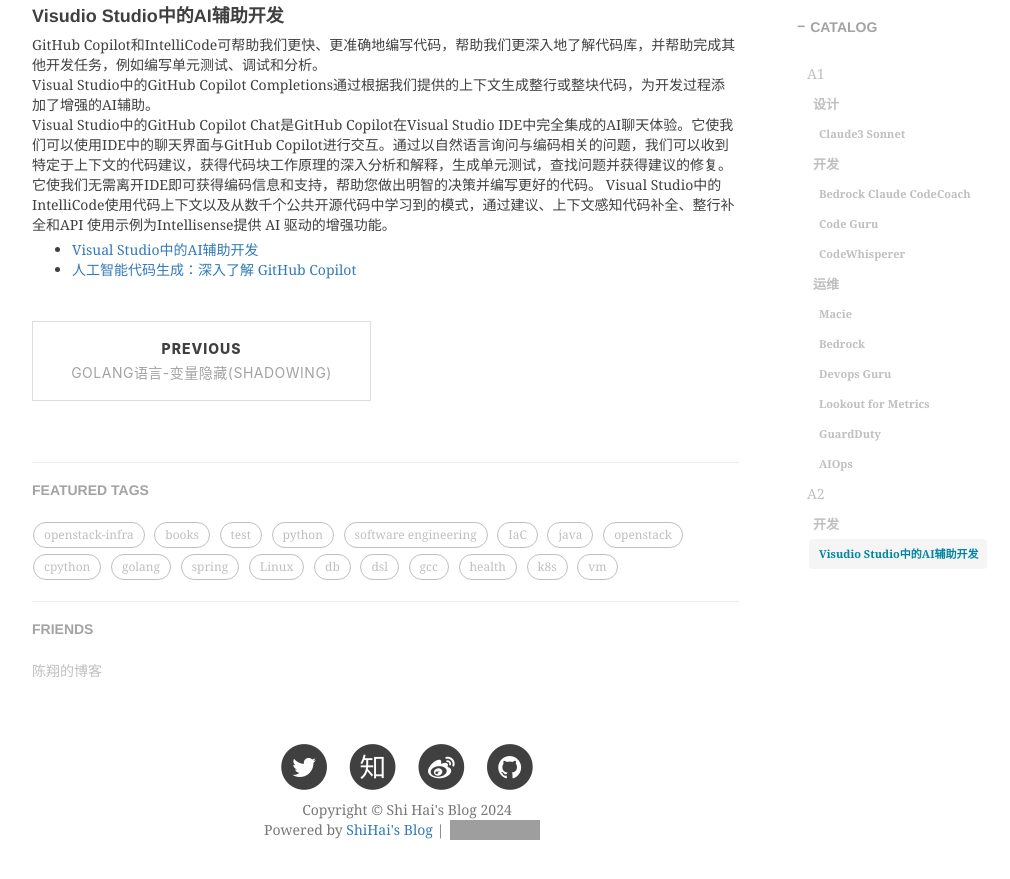
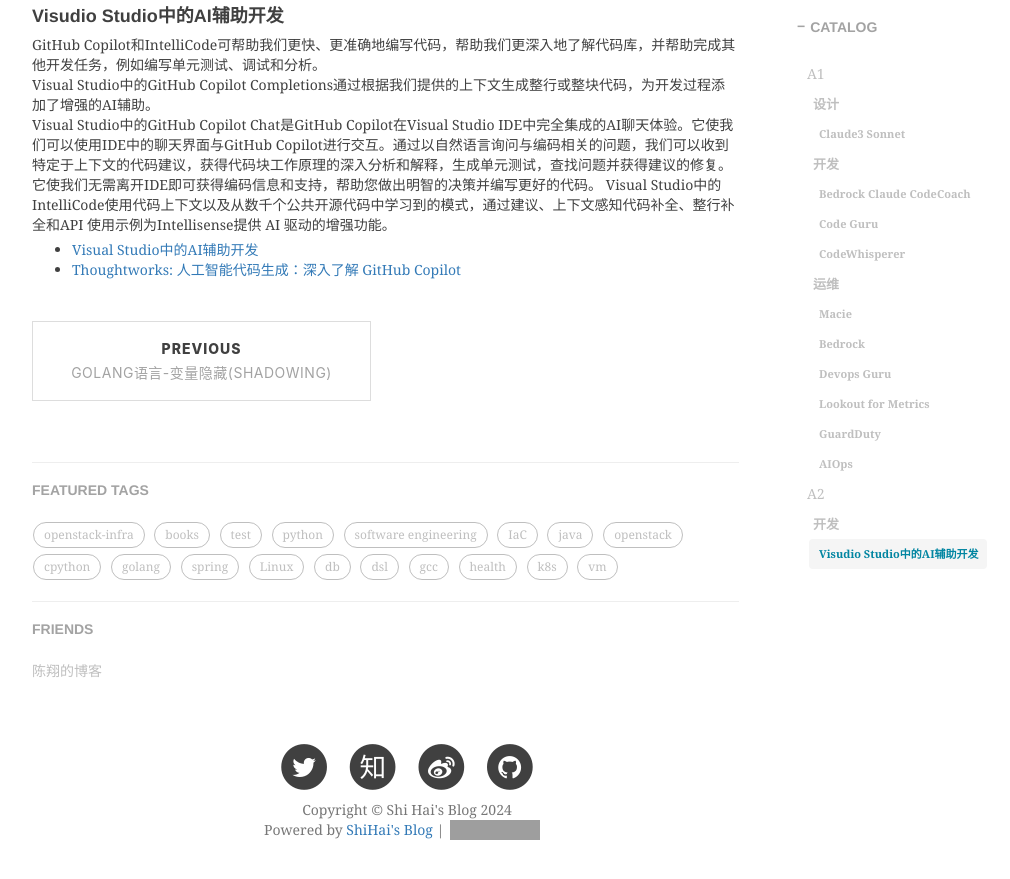
Before and after one commit to shihai1991/shihai1991.github.io, a Jekyll site: the page built from _posts/2024-07-01-A2研发团队使用AI情况调研分析.md, in a window 1280 px wide and 900 px high, scrolled down 2781 px. Shown: the top 879 px of the window, without its empty margins (233-1243 px from the left). Built offline with Jekyll 4.4.1, drawn with Linux system fonts in a browser that asks for light colours; nearby versions of some CDN libraries; comment, search, counter and statistics services are not loaded; grey boxes are pictures that could not be loaded.

Commit message:
Update 2024-07-01-A2研发团队使用AI情况调研分析.md

```diff
--- a/_posts/2024-07-01-A2研发团队使用AI情况调研分析.md
+++ b/_posts/2024-07-01-A2研发团队使用AI情况调研分析.md
@@ -90,4 +90,4 @@
 Visual Studio中的IntelliCode使用代码上下文以及从数千个公共开源代码中学习到的模式，通过建议、上下文感知代码补全、整行补全和API 使用示例为Intellisense提供 AI 驱动的增强功能。
 
 - [Visual Studio中的AI辅助开发](https://learn.microsoft.com/en-us/visualstudio/ide/ai-assisted-development-visual-studio?view=vs-2022)
-- [人工智能代码生成：深入了解 GitHub Copilot](https://www.thoughtworks.com/insights/blog/generative-ai/ai-powered-code-generation-deep-dive-into-github-copilot)
+- [Thoughtworks: 人工智能代码生成：深入了解 GitHub Copilot](https://www.thoughtworks.com/insights/blog/generative-ai/ai-powered-code-generation-deep-dive-into-github-copilot)
```
